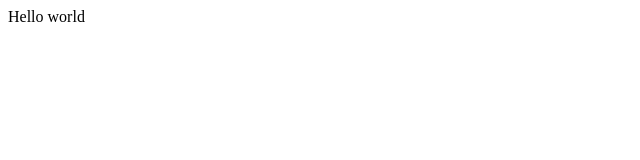
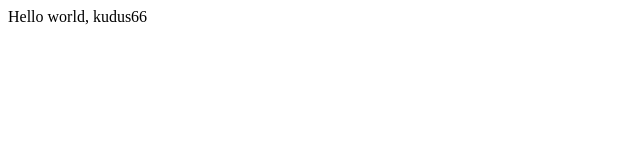
Before and after one commit to godus1201/opentutorials-kudus66, a plain HTML site: page index.html in a window 1280 px wide. Shown: the full height of the page, 0-640 px from the left. Drawn offline with Linux system fonts and the light colour scheme.

Commit message:
change index.html

```diff
--- a/index.html
+++ b/index.html
@@ -14,6 +14,6 @@ Remove this if you use the .htaccess -->
 <link rel="apple-touch-icon" href="/apple-touch-icon.png" />
 </head>
 <body>
-Hello world
+Hello world, kudus66
 </body>
 </html>
```
